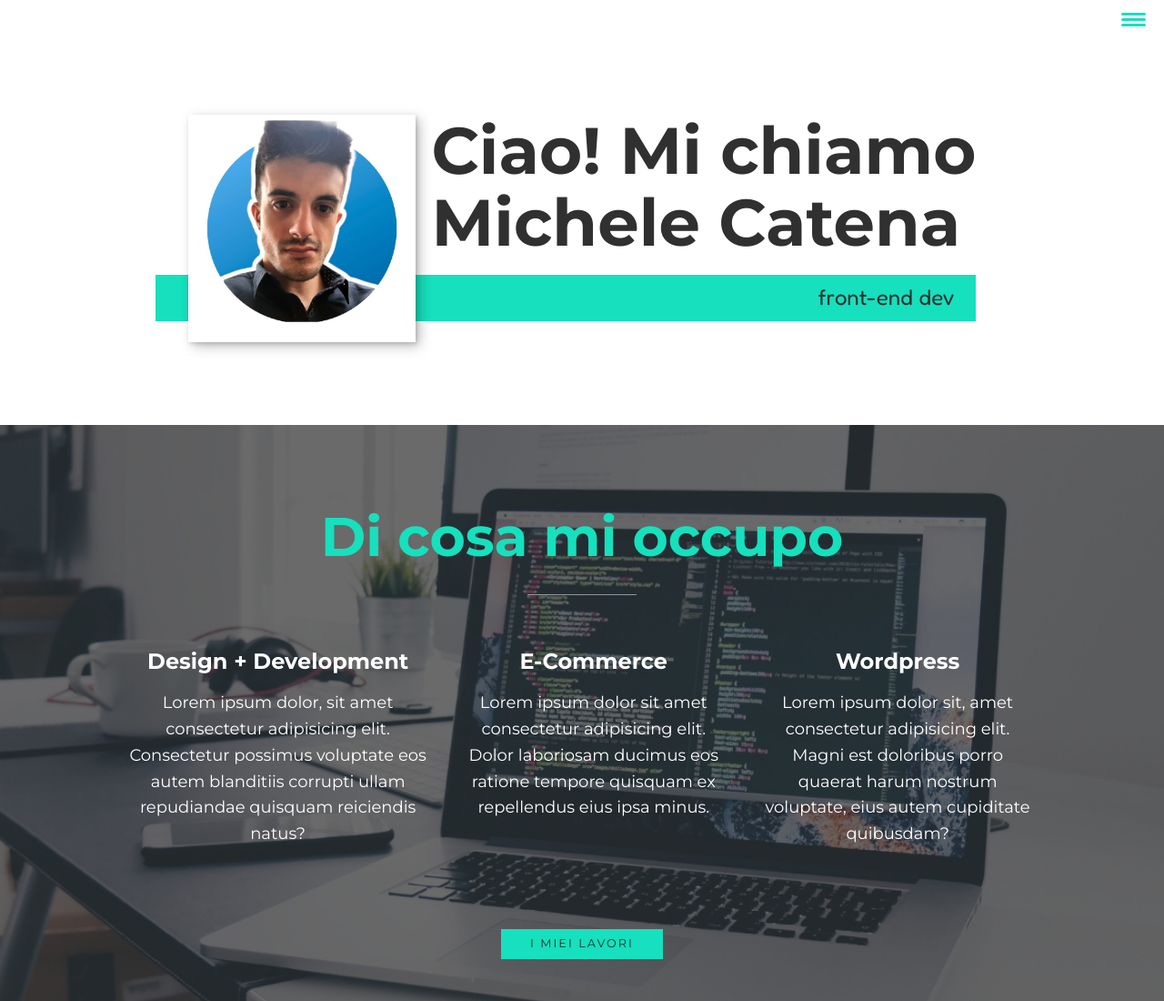
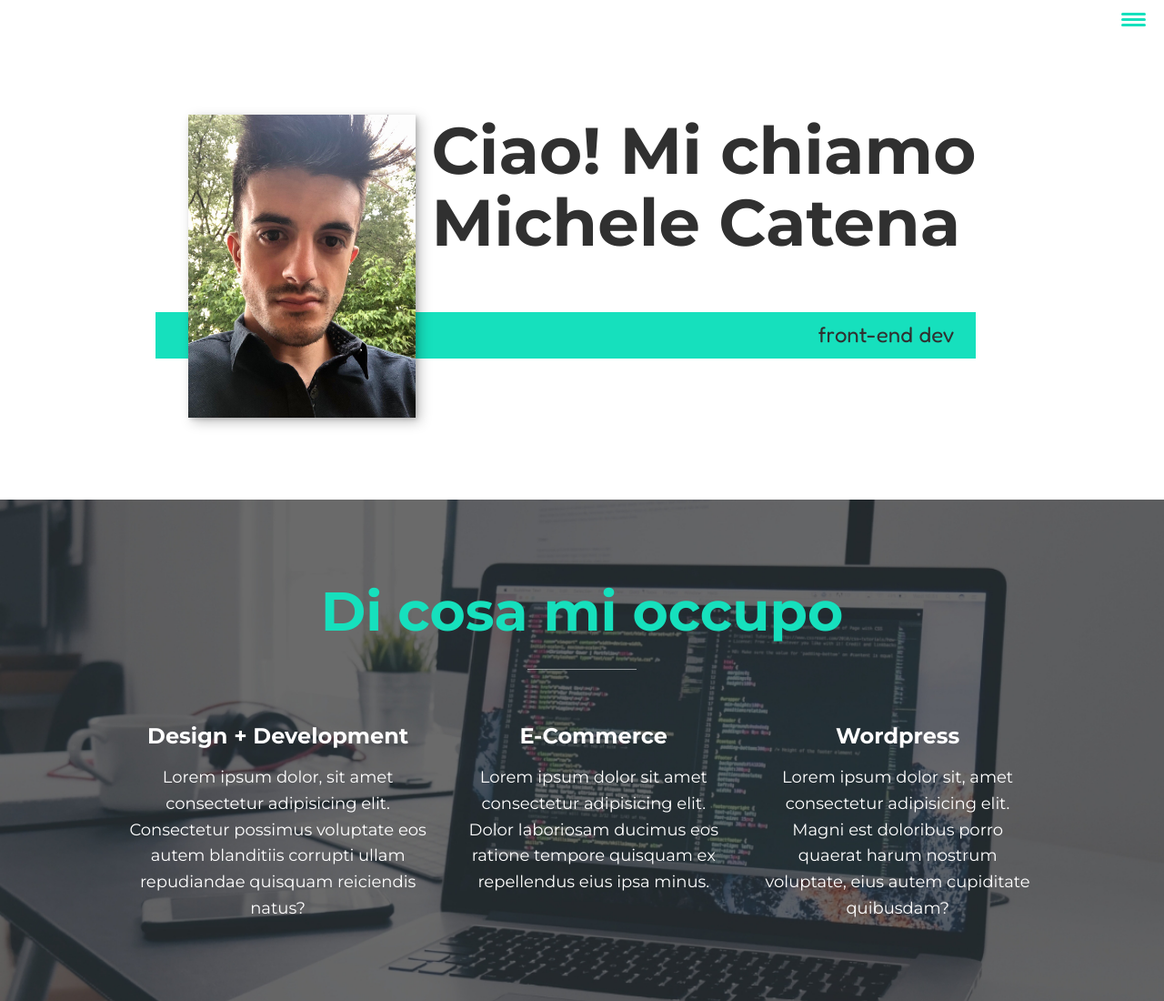
Before and after one commit to 10xMike/html-css-js-portfolio, a plain HTML site: page index.html in a window 1280 px wide. Shown: the top 1100 px of the page at 91% size. Drawn offline with Linux system fonts and the light colour scheme.

Commit message:
Add picture

```diff
--- a/index.html
+++ b/index.html
@@ -59,7 +59,7 @@
       </h1>
       <p class="section__subtitle section__subtitle--intro">front-end dev</p>
       <img
-        src="./img/avanadefotoprofilo.jpg"
+        src="./img/fotoprofilo.jpg"
         alt="a picture of jane smith smiling"
         class="intro__img"
       />
```
Also changed, not shown: img/fotoprofilo.jpg (added).
